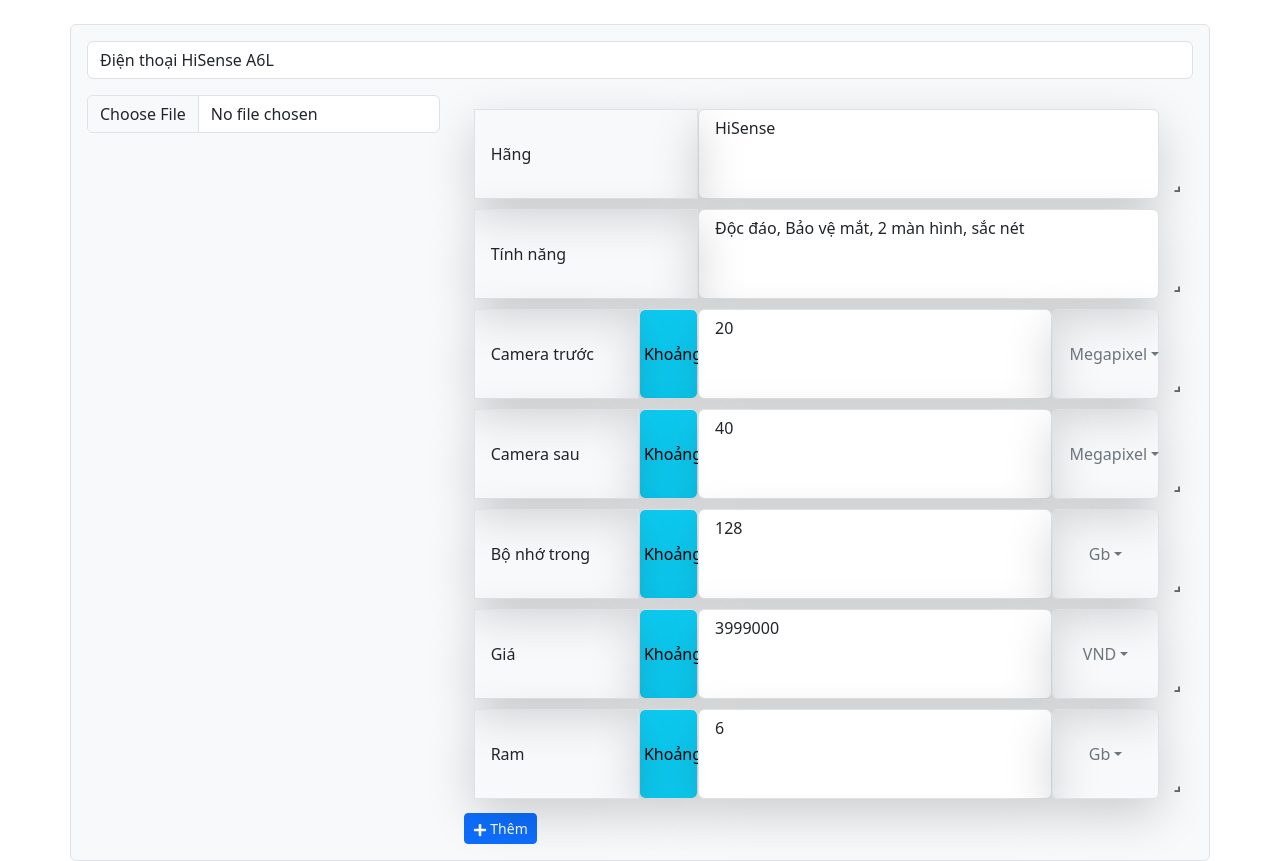
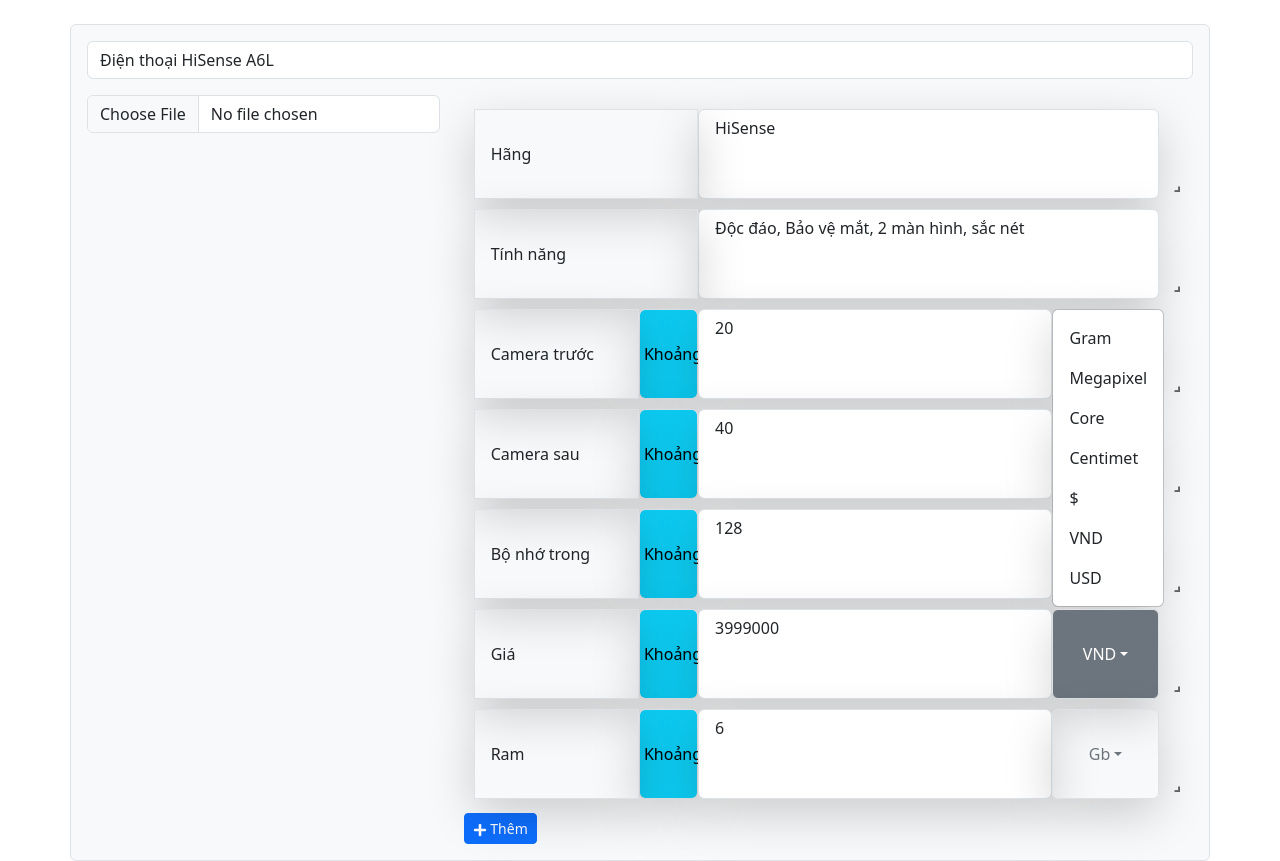
Before and after one commit to Cao-Tuan-Huy/Giao_dien_push, a React (Vite) app: page / in a window 1280 px wide. Both pictures are taken after a click on the button "VND". Built offline with nearby package versions, Linux system fonts and the light colour scheme.

Commit message:
code new 3

```diff
--- a/src/components/PhoneCard.tsx
+++ b/src/components/PhoneCard.tsx
@@ -94,8 +94,14 @@
     <Row
       className="position-relative w-100 h-100"
       draggable
+      onMouseDown={(e) => {
+        // Chặn sự kiện kéo thả nếu nhấn vào dropdown
+        if ((e.target as HTMLElement).closest(".dropdown-toggle, .dropdown-item")) {
+          e.stopPropagation();
+        }
+      }}
       onDragStart={(e) => {
-        if ((e.target as HTMLElement).closest("button, input, .dropdown-toggle, .tag-icon")) {
+        if ((e.target as HTMLElement).closest("button, input, .dropdown-toggle, .dropdown-item, .tag-icon")) {
           e.preventDefault();
           return;
         }
@@ -148,8 +154,8 @@
           <button
             type="button"
             className={`form-control border border-1 shadow-lg btn btn-info text-black text-center rounded px-1 my-1 h-100 ${effectActive}`}
-            onMouseDown={handleClickChangeTagCondition} // Thay onClick thành onMouseDown
-            onTouchStart={handleClickChangeTagCondition} // Hỗ trợ cảm ứng
+            onMouseDown={handleClickChangeTagCondition}
+            onTouchStart={handleClickChangeTagCondition}
             draggable={false}
             style={{ cursor: "pointer", zIndex: 10 }}
           >
@@ -187,29 +193,38 @@
 
       {isNumberValue && (
         <Col xs={3} lg={2} className="ps-0 h-100">
-          <Dropdown className="h-100">
+          <Dropdown className="h-100" style={{ position: "relative", zIndex: 1000 + index * 10 }}>
             <Dropdown.Toggle
               variant="outline-secondary"
-              className={`w-100 h-100 border border-1 shadow-lg rounded px-3 my-1 ${effectActive}`}
-              onMouseDown={(e) => e.preventDefault()} // Ngăn kéo thả
-              onTouchStart={(e) => e.preventDefault()} // Hỗ trợ cảm ứng
+              className={`w-100 h-100 border border-1 shadow-lg rounded px-3 py-2 my-1 ${effectActive}`}
+              onMouseDown={(e) => {
+                e.preventDefault();
+                console.log(`Dropdown toggle clicked for ${item.tag} (id: ${item.id})`);
+              }}
+              onTouchStart={(e) => {
+                e.preventDefault();
+                console.log(`Dropdown toggle touched for ${item.tag} (id: ${item.id})`);
+              }}
               draggable={false}
-              style={{ cursor: "pointer", zIndex: 10 }}
+              style={{ cursor: "pointer", zIndex: 1000 + index * 10, padding: "0.75rem 0.5rem", pointerEvents: "auto" }}
             >
-              {item.unit || ""}
+              {item.unit || "Chọn đơn vị"}
             </Dropdown.Toggle>
-            <Dropdown.Menu>
+            <Dropdown.Menu style={{ zIndex: 1001 + index * 10, minWidth: "100%", marginTop: "2px" }}>
               {["Gram", "Megapixel", "Core", "Centimet", "$", "VND", "USD"].map((unit) => (
                 <Dropdown.Item
                   key={unit}
                   onMouseDown={(e) => {
                     e.preventDefault();
                     handleUnitChange(unit);
+                    console.log(`Selected unit ${unit} for ${item.tag} (id: ${item.id})`);
                   }}
                   onTouchStart={(e) => {
                     e.preventDefault();
                     handleUnitChange(unit);
+                    console.log(`Touched unit ${unit} for ${item.tag} (id: ${item.id})`);
                   }}
+                  style={{ cursor: "pointer", padding: "0.5rem 1rem" }}
                 >
                   {unit}
                 </Dropdown.Item>
```
